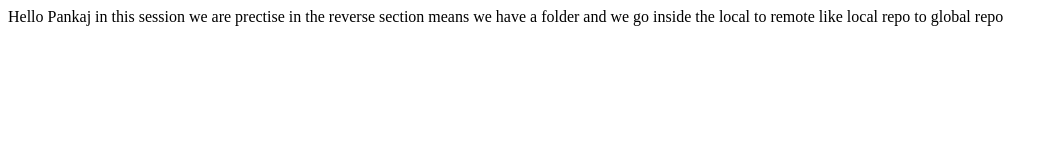
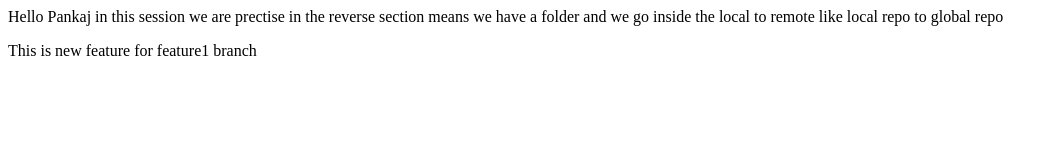
Before and after one commit to PankajGNSU/GitPractiseRev, a plain HTML site: page index.html in a window 1280 px wide. Shown: the whole page, without its empty margins (0-1058 px from the left). Drawn offline with Linux system fonts and the light colour scheme.

Commit message:
Add new feature

```diff
--- a/index.html
+++ b/index.html
@@ -1 +1,2 @@
 <p>Hello Pankaj in this session we are prectise in the reverse section means we have a folder and we go inside the local to remote like local repo to global repo</p>
+<p>This is new feature for feature1 branch</p>
```
